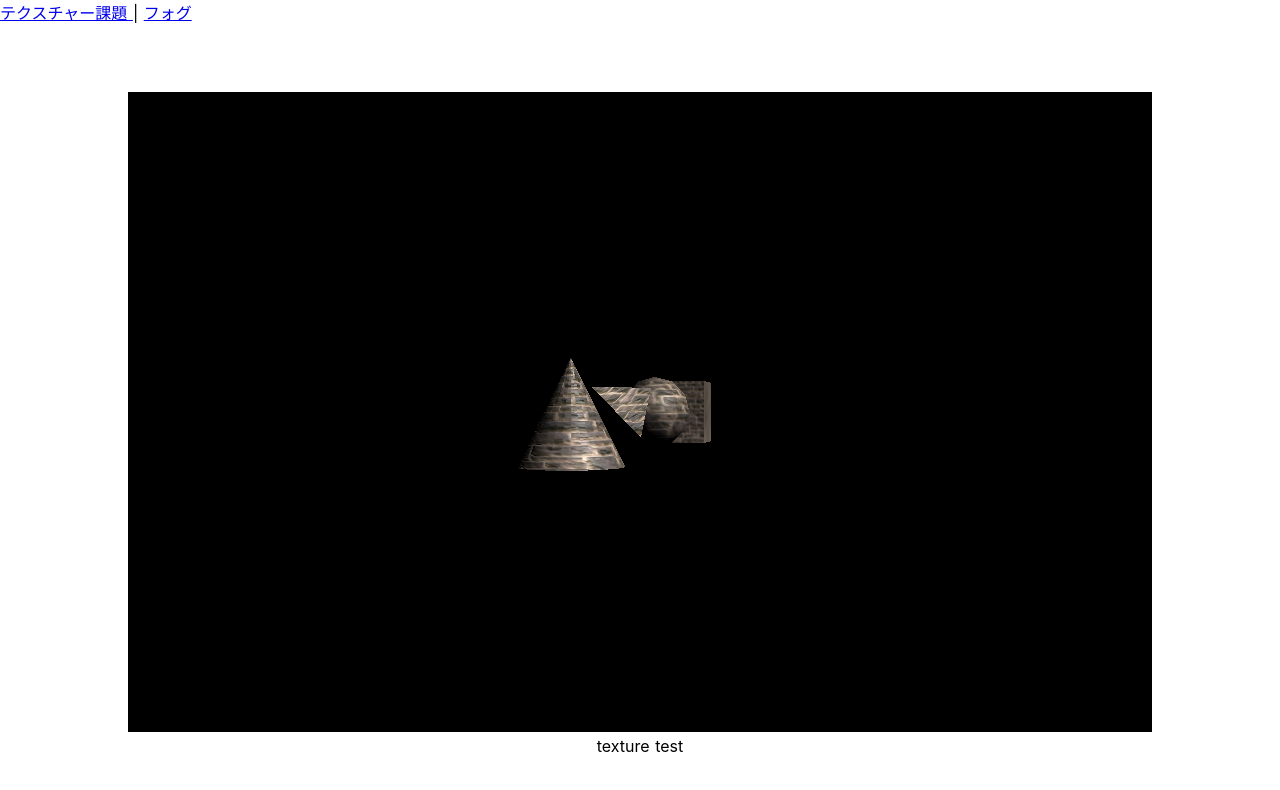
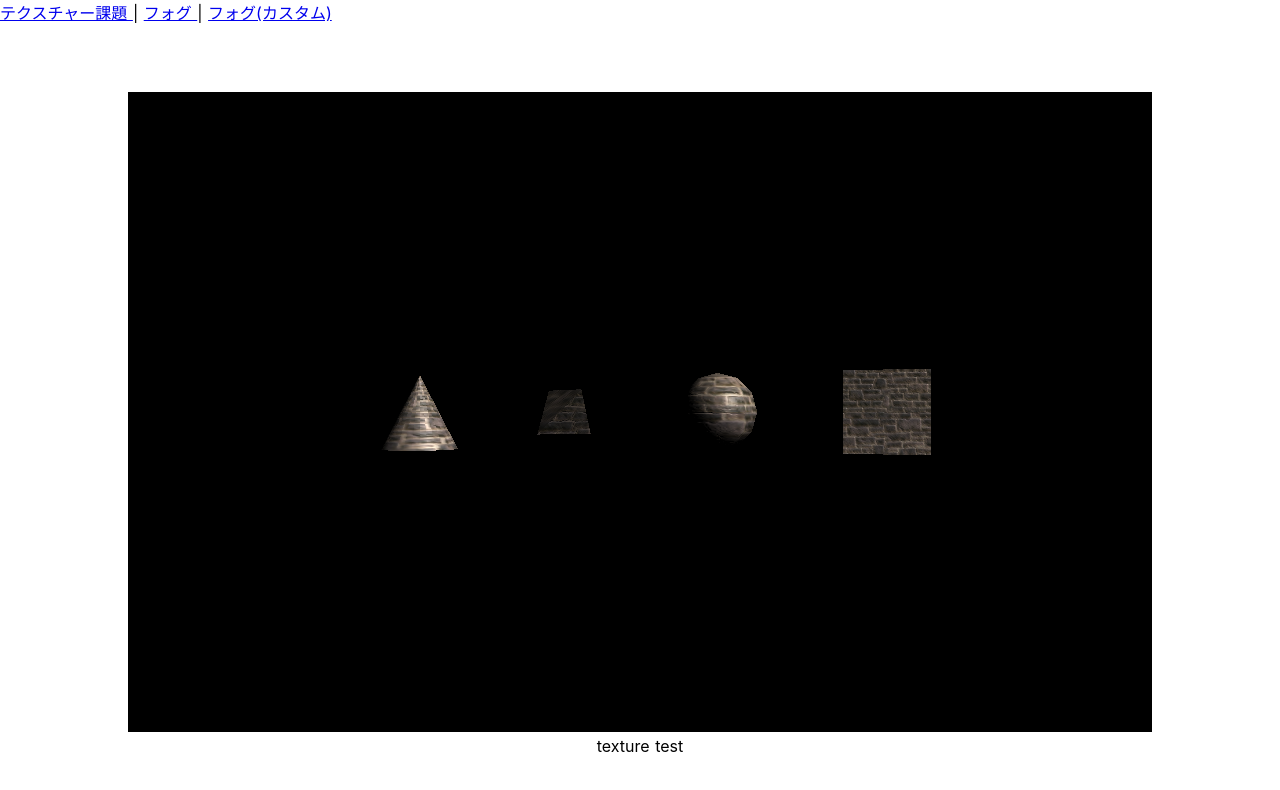
Before and after one commit to yCroma/WebGL, a Nuxt app in the folder WebGL/: page / in a window 1280 px wide. Shown: the top 790 px of the page. Built offline with nearby package versions, Linux system fonts and the light colour scheme.

Commit message:
Add route fog/100
フォグのデフォルトの値を代入したルートを追加。

```diff
--- a/WebGL/components/Nav.vue
+++ b/WebGL/components/Nav.vue
@@ -7,6 +7,10 @@
     <nuxt-link to="/fog">
       フォグ
     </nuxt-link>
+    |
+    <nuxt-link to="/fog/100">
+      フォグ(カスタム)
+    </nuxt-link>
   </section>
 </template>
 
```
